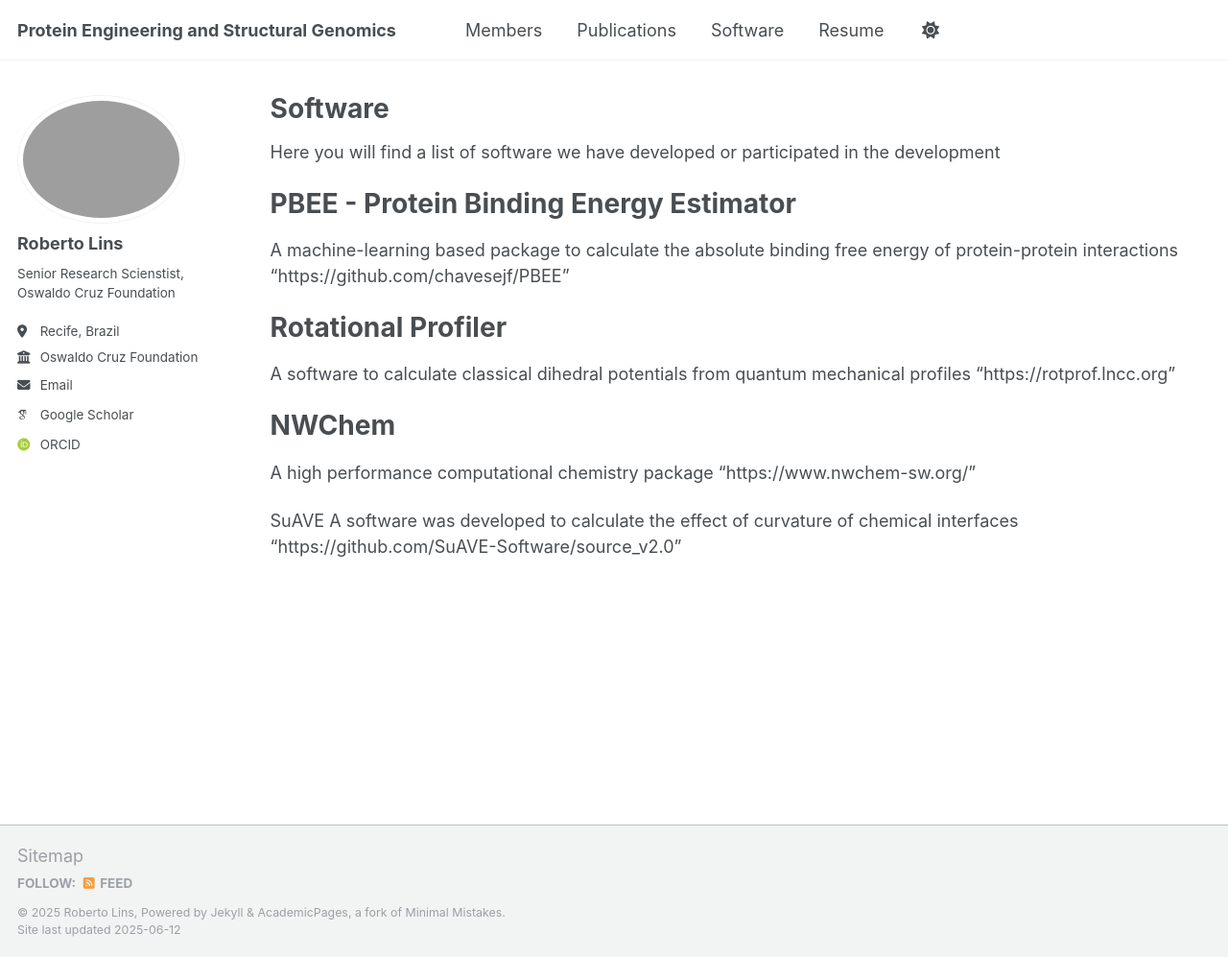
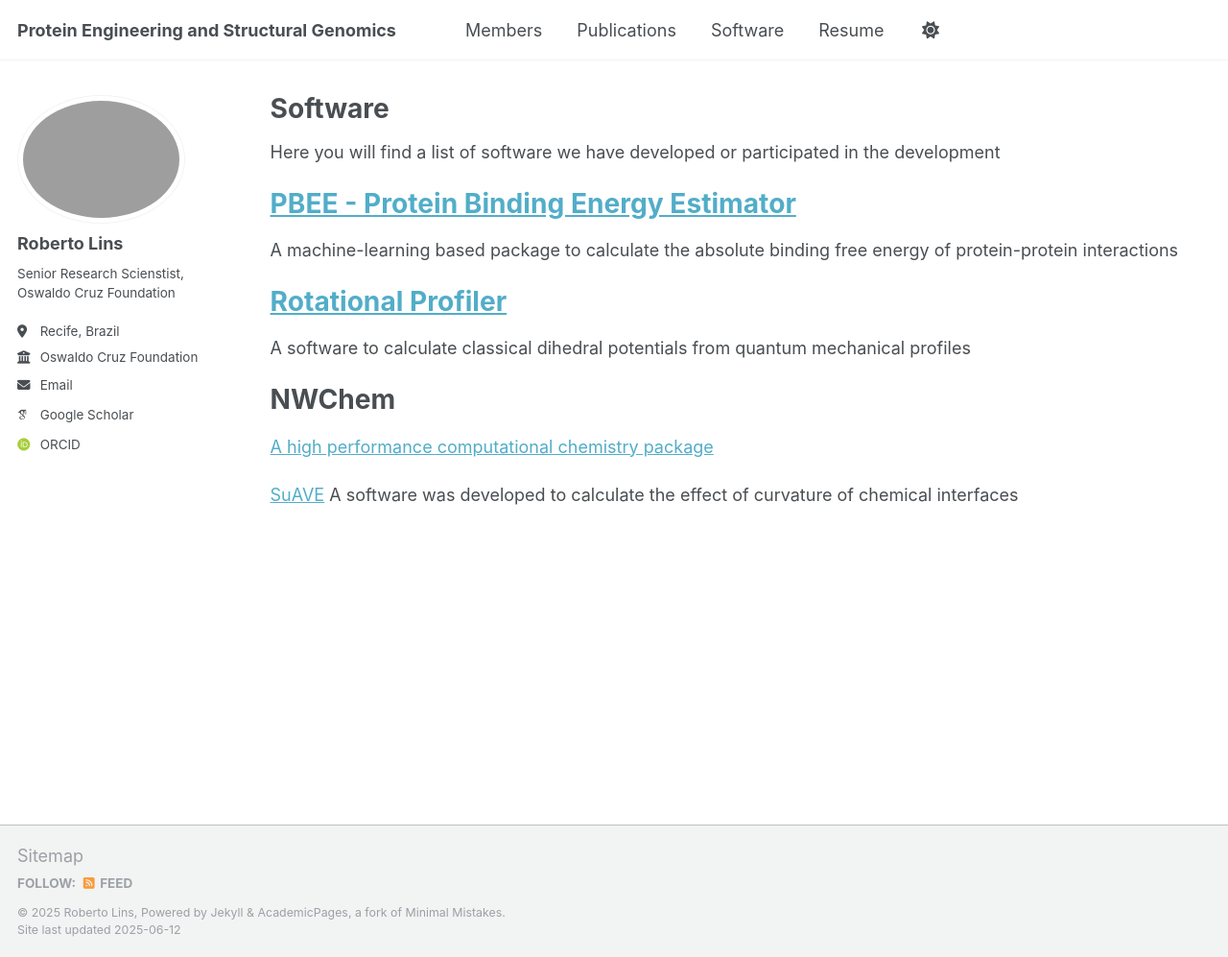
Before and after one commit to rlinslab/rlinslab.github.io, a Jekyll site: the page built from software.md, in a window 1280 px wide and 997 px high. Shown: the whole window at 96% size. Built offline with Jekyll 4.4.1, drawn with Linux system fonts in a browser that asks for light colours; some web fonts are replaced.

Commit message:
update software

```diff
--- a/software.md
+++ b/software.md
@@ -10,23 +10,19 @@
 {% include base_path %}
 Here you will find a list of software we have developed or participated in the development
 
-PBEE - Protein Binding Energy Estimator
+[PBEE - Protein Binding Energy Estimator](https://github.com/chavesejf/PBEE)
 ======
 
 A machine-learning based package to calculate the absolute binding free energy of protein-protein interactions
-"https://github.com/chavesejf/PBEE"
 
-Rotational Profiler
+[Rotational Profiler](https://rotprof.lncc.org)
 ======
 
 A software to calculate classical dihedral potentials from quantum mechanical profiles
-"https://rotprof.lncc.org"
 
 NWChem
 ======
-A high performance computational chemistry package
-"https://www.nwchem-sw.org/"
+[A high performance computational chemistry package](https://www.nwchem-sw.org/)
 
-SuAVE
+[SuAVE](https://github.com/SuAVE-Software/source_v2.0)
 A software was developed to calculate the effect of curvature of chemical interfaces
-"https://github.com/SuAVE-Software/source_v2.0"
```
